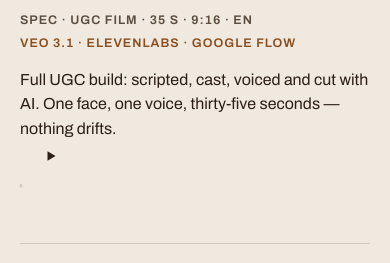
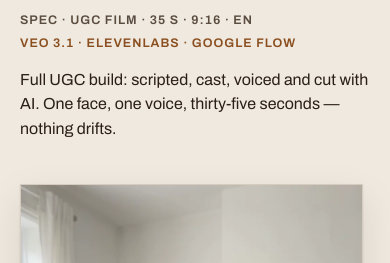
Before and after one commit to smartmoneyvaultofficial-bit/portfolio, a plain HTML site: page index.html in a window 390 px wide. Shown: the part 562-825 px from the top of the page. Drawn offline with Linux system fonts and the light colour scheme.

Commit message:
fix: portrait rows collapsed to zero width — media wrapper needs explicit width, not max-width
Co-Authored-By: Claude Fable 5.1 <noreply@anthropic.com>

```diff
--- a/styles.css
+++ b/styles.css
@@ -231,7 +231,7 @@ a { color: inherit; }
   gap: clamp(24px, 4vw, 64px);
   align-items: center;
 }
-.work--portrait .work-media { max-width: min(410px, 100%); justify-self: end; }
+.work--portrait .work-media { width: min(410px, 100%); justify-self: end; }
 .work--portrait.work--flip .work-media { order: -1; justify-self: start; }
 
 /* Landscape rows: media full width, text underneath */
@@ -508,7 +508,7 @@ a { color: inherit; }
 @media (max-width: 860px) {
   .work--portrait .work-body { grid-template-columns: 1fr; align-items: start; }
   .work--portrait .work-media,
-  .work--portrait.work--flip .work-media { order: 2; justify-self: start; max-width: min(400px, 88vw); margin-top: 18px; }
+  .work--portrait.work--flip .work-media { order: 2; justify-self: start; width: min(400px, 88vw); margin-top: 18px; }
 
   .process-steps { grid-template-columns: 1fr; }
 }
```
